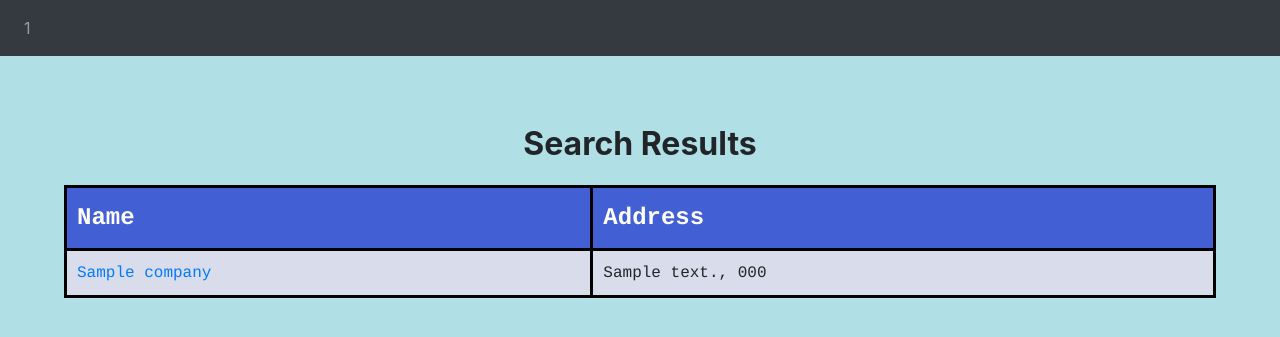
After one commit to jordanphillips23/HealthHack, a Django app: template HealthHack/HealthHack/templates/pages/searchList.html in a window 1280 px wide. The commit adds this page. Shown: the top 337 px of the page. Run offline with Django 3.2, Linux system fonts and the light colour scheme; the template is opened without the code that fills it: most values are stand-ins (such as "Sample title", 1, 10 or a date in 2020); some libraries are stand-ins or nearby versions.

Commit message:
full web

```diff
--- a/HealthHack/HealthHack/models.py
+++ b/HealthHack/HealthHack/models.py
@@ -8,6 +8,7 @@ class company(models.Model):
     address = models.CharField(max_length=50)
     zip = models.CharField(max_length=5)
     currentPopulation = models.IntegerField()
+    type = models.CharField(max_length=30)
 
 class dailyAverage(models.Model):
     companyID = models.ForeignKey('Company', on_delete=models.CASCADE)
--- a/HealthHack/HealthHack/templates/pages/company.html
+++ b/HealthHack/HealthHack/templates/pages/company.html
@@ -18,11 +18,11 @@
     <canvas class="my-4 w-100" id="myChart" width="1000" height="250"></canvas>
 
     <!-- This next chunck controls the table section of the page-->
-    <h1><b>Summary Statistics</b></h2>
+    <h1><b>Summary Statistics</b></h1>
     <hr>
     <h2><b>Name:</b> {{ company.name }} </h2>
     <h2><b>Address:</b> {{ company.address }}, {{ company.zip }} </h2>
-    <h2><b>Approximate Number of People:</b> {{ company.companyPopulation }} </h2>
+    <h2><b>Approximate Number of People:</b> {{ company.currentPopulation }} </h2>
 
 </main>
 
--- /dev/null
+++ b/HealthHack/HealthHack/templates/pages/searchList.html
@@ -0,0 +1,58 @@
+{% extends "base.html" %}
+
+{% block content %}
+
+<style>
+    #customers {
+      font-family: courier;
+      border-collapse: collapse;
+      width: 90%;
+    }
+
+    #customers td, #customers th {
+      border: 3px solid black;
+      padding: 10px;
+    }
+
+    /*Change the styling of even and odd columns here*/
+    #customers tr:nth-child(even){background-color: #d8dceb;}
+    #customers tr:nth-child(odd){background-color: #d8dceb;}
+
+    /* You can have the rows change color when you hover:;
+    #customers tr:hover {background-color: grey;}*/
+
+    /*Change the styling of the table header here*/
+    #customers th {
+      padding-top: 12px;
+      padding-bottom: 12px;
+      text-align: left;
+      background-color: #425fd4;
+      color: white;
+      font-size: 1.5rem;
+    }
+</style>
+
+<div class="container">
+    <br>
+    <center>
+    <h1><b>Search Results</b></h1>
+    </center>
+</div>
+
+<!--=====================Code for Table begins here========================-->
+<center>
+    <table id="customers">
+      <tr>
+          <th>Name</th>
+          <th>Address</th>
+        </tr>
+        {% for company in results %}
+        <tr>
+          <td><a href="/company?company={{ company.id }}">{{ company.name }}</a></td>
+          <td>{{ company.address }}, {{ company.zip }}</td>
+        </tr>
+        {% endfor %}
+    </table>
+ </center>
+
+{% endblock %}
--- a/HealthHack/HealthHack/templates/pages/std/about.html
+++ b/HealthHack/HealthHack/templates/pages/std/about.html
@@ -7,7 +7,7 @@
       <div class="row">
           <div class="col-md-12">
             <h1 class="lg-text" style = "font-size: 5rem"><center><b>About</b></center></h1>
-            <p class="image-aboutus-para" style="font-size: 20px">[Insert Project name here] is a brand-new project created for the <a href = "http://www.covidhealthhack.com">
+            <p class="image-aboutus-para" style="font-size: 20px">CrowdCount is a brand-new project created for the <a href = "http://www.covidhealthhack.com">
             COVID Hackathon II hosted by the Stevens Venture Center. </a>This site utilizes computer vision to track the number of people entering/exiting an establishment and updates a counter in real-time, allowing for both business owners and the general public to get a live feed of how busy a location is.</p>
           </div>
       </div>
@@ -22,7 +22,7 @@
           <h2><b>Uses/Applications</b></h2>
     <hr>
             <p>
-              &emsp; &emsp; Once it's safe for businesses and schools to start to re-open, monitoring and controlling crowd sizes will be imperative for mitigating the thread of resurgences of COVID-19. [Insert Project Name] addresses this need by providing a platform that allows everyone to quickly see how crowded a particular location is. Using computer vision software, this program counts the number of people who enter/exit an establishment and publishes a live count to this site. At-a-glance, users can see the approximate number of people in a public location and determine how safe it is to head there. <br>
+              &emsp; &emsp; Once it's safe for businesses and schools to start to re-open, monitoring and controlling crowd sizes will be imperative for mitigating the thread of resurgences of COVID-19. CrowdCount addresses this need by providing a platform that allows everyone to quickly see how crowded a particular location is. Using computer vision software, this program counts the number of people who enter/exit an establishment and publishes a live count to this site. At-a-glance, users can see the approximate number of people in a public location and determine how safe it is to head there. <br>
 
               &emsp; &emsp; This program is not only useful for consumers, but is also invaluable for business owners and school administrators who need to make sure that their public spaces stay as safe as possible for everyone.
             </p>
--- a/HealthHack/HealthHack/urls.py
+++ b/HealthHack/HealthHack/urls.py
@@ -15,7 +15,7 @@ Including another URLconf
 """
 from django.contrib import admin
 from django.urls import path
-from HealthHack.views import home, about, contact
+from HealthHack.views import home, about, contact, company, searchList
 from HealthHack.api import change
 urlpatterns = [
     # admin path, autogenerated
@@ -33,6 +33,10 @@ urlpatterns = [
     path('contact/', contact.contact, name = "contact"),
     path('Contact/', contact.contact, name = "contact"),
 
+    path('company', company.company, name = "company"),
+
+    path('searchList', searchList.searchList, name = "search list"),
+
     # api endpoints
     path('api/change', change.change, name = "change")
 ]
```
Also changed, not shown: HealthHack/HealthHack/loadData.py (+5 -2 lines), HealthHack/HealthHack/templates/pages/std/home.html (+10 -38 lines), HealthHack/HealthHack/views/searchList.py (added, +15 -0 lines), HealthHack/HealthHack/migrations/0002_company_type.py (added), HealthHack/db.sqlite3.
